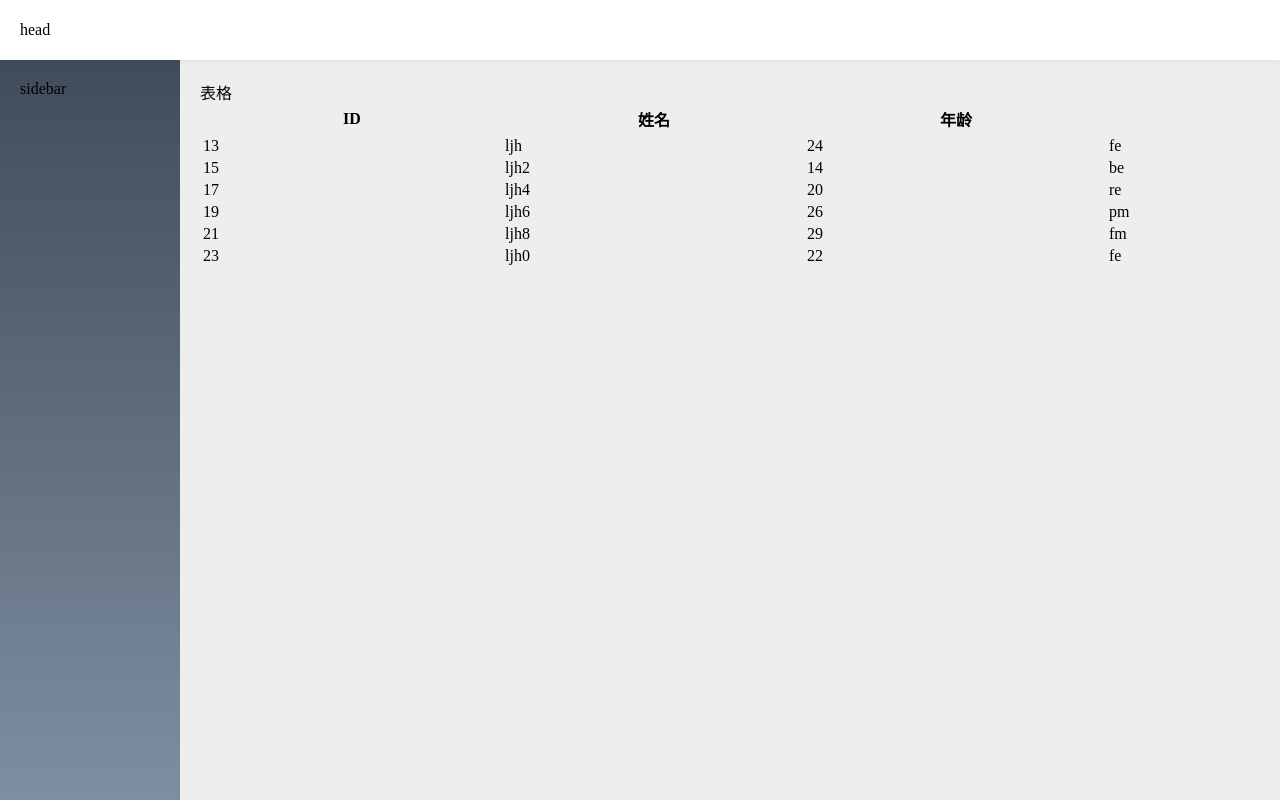
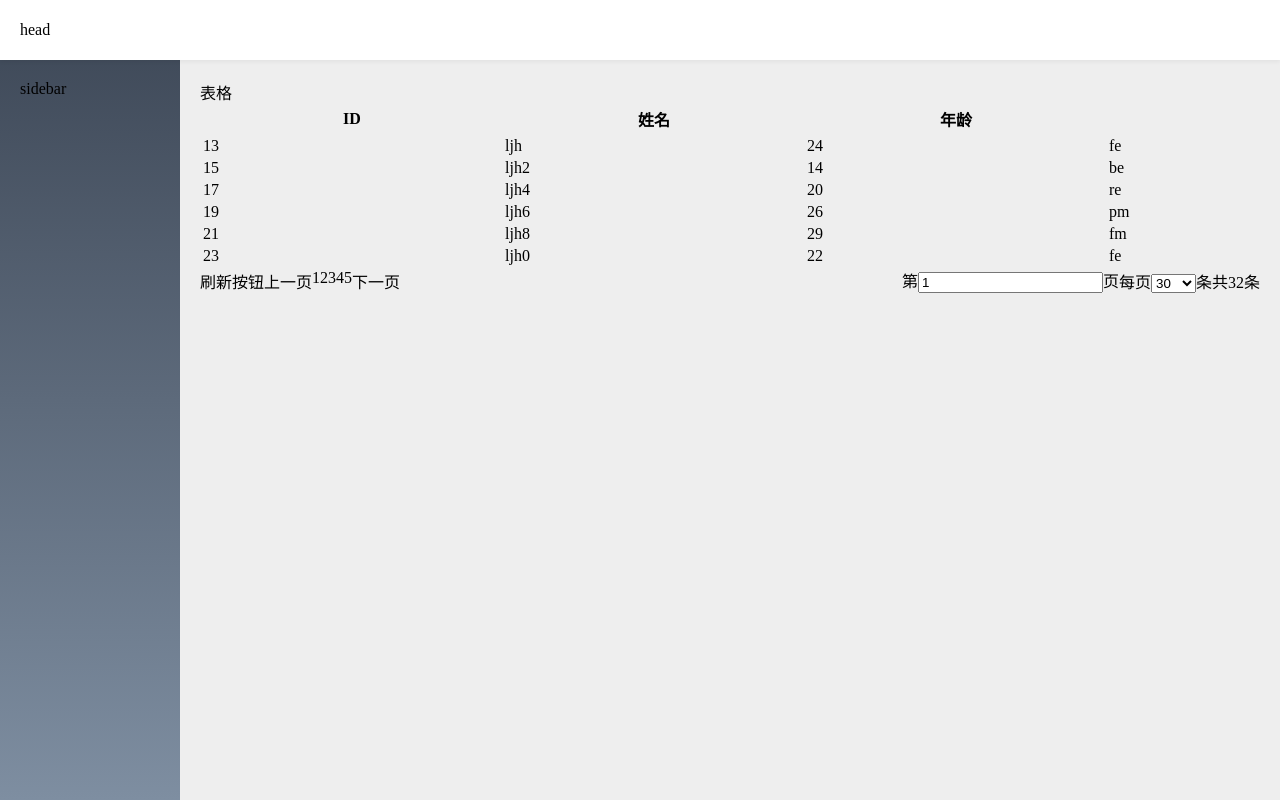
Before and after one commit to JasmineH-Lee/VAdmin, a Vue app: page /#/table in a window 1280 px wide. Built offline with nearby package versions, Linux system fonts and the light colour scheme.

Commit message:
ADD: 表格下方增加分页

```diff
--- a/src/components/VTable.vue
+++ b/src/components/VTable.vue
@@ -44,6 +44,36 @@
             </tbody>
           </table>
         </div>
+        <div class="table-footer">
+          <!-- 分页 -->
+          <div class="pagination-block">
+            <div class="refresh-btn">刷新按钮</div>
+            <div class="pager">
+              <ul class="pager-ul">
+                <li>上一页</li>
+                <li>1</li>
+                <li>2</li>
+                <li>3</li>
+                <li>4</li>
+                <li>5</li>
+                <li>下一页</li>
+              </ul>
+            </div>
+            <div class="page-index">
+              <span>第</span>
+              <input type="number" :value="p">
+              <span>页</span>
+            </div>
+            <div class="page-sizes">
+              <span>每页</span>
+              <select v-model="size">
+                <option v-for="(size, index) in sizes" :key="index">{{ size }}</option>
+              </select>
+              <span>条</span>
+            </div>
+            <div class="page-total">共{{ total }}条</div>
+          </div>
+        </div>
       </div>
     </div>
   </div>
@@ -66,7 +96,10 @@ export default {
   },
   data () {
     return {
-
+      p: '1',
+      size: '30',
+      total: '32',
+      sizes: [20, 30, 50, 80, 100]
     }
   },
   mounted () {
@@ -98,4 +131,20 @@ table {
     border: none;
     table-layout: fixed;
 }
+.pagination-block {
+  display: flex;
+  flex-flow: row nowrap;
+  justify-content: flex-end;
+  align-items: center;
+}
+.pager {
+  flex-grow: 3;
+}
+.pager-ul {
+  margin: 0;
+  padding: 0;
+  list-style: none;
+  display: flex;
+  flex-flow: row nowrap;
+}
 </style>
```
Lines whose indentation alone changed are shown as unchanged.
